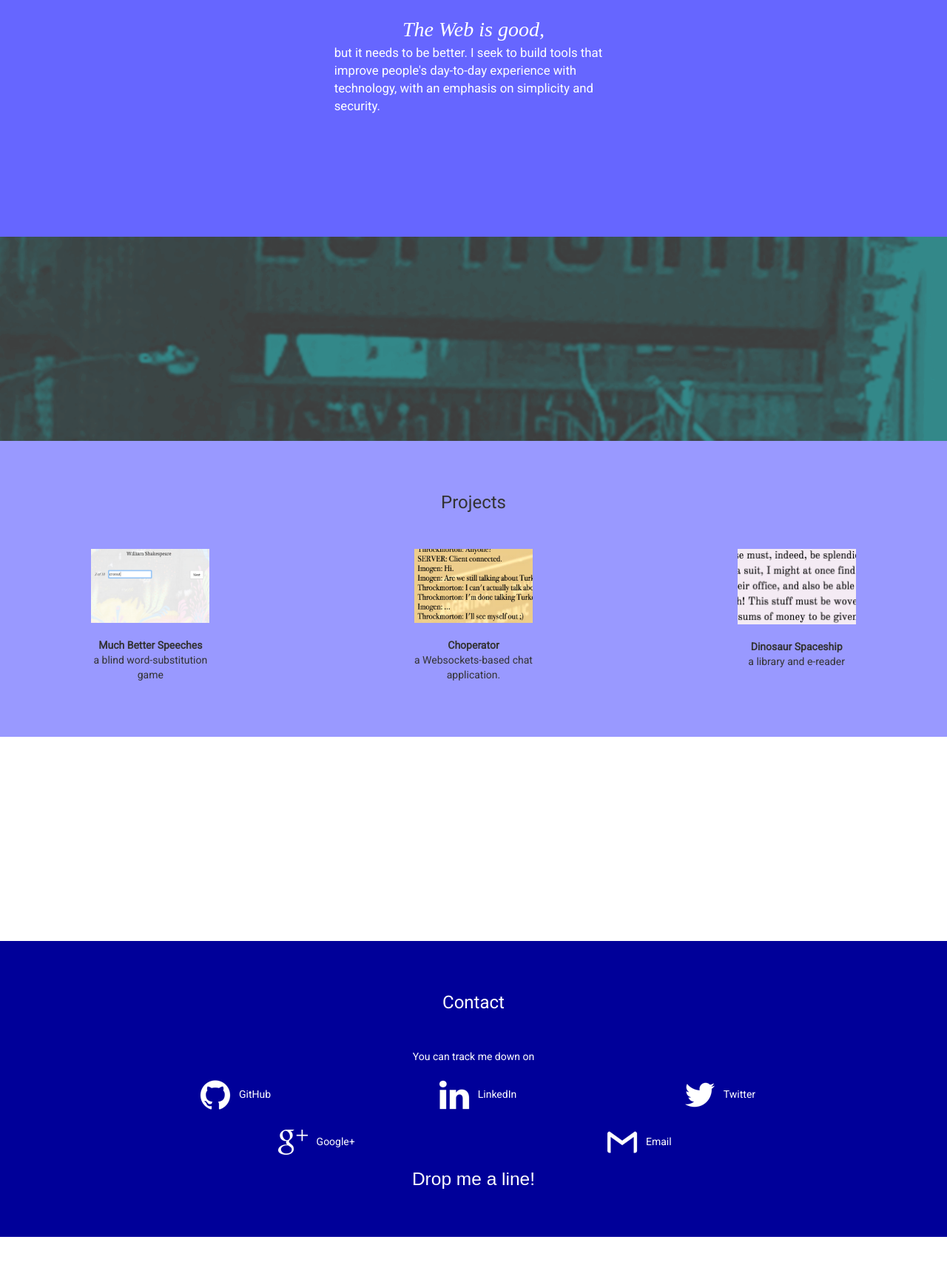
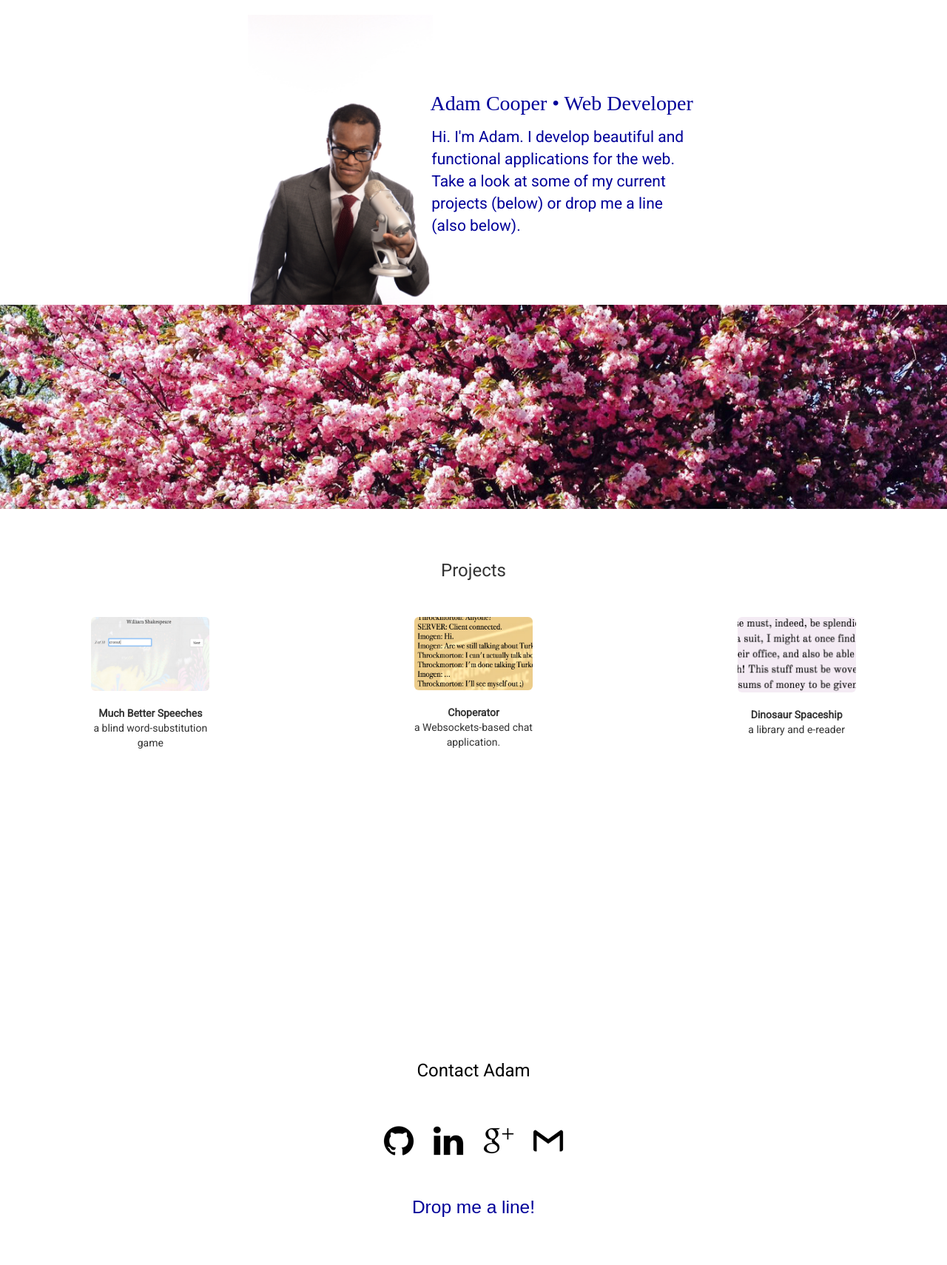
Before and after one commit to amcooper/about_me, a plain HTML site: page index.html in a window 1280 px wide. Shown: the part 80-1790 px from the top of the page at 74% size. Before the commit the page ends 1752 px from the top, so only its background shows below. Drawn offline with nearby package versions, Linux system fonts and the light colour scheme; a web font is replaced by a local one.

Commit message:
Looking good

```diff
--- a/css/stylesheet.css
+++ b/css/stylesheet.css
@@ -10,10 +10,6 @@ a:visited {
 	text-decoration: none;
 	color: white;
 }
-
-/*#main-content {
-	padding-top: 50px;
-}*/
 
 #profile {
 	display: inline;
@@ -90,8 +86,9 @@ a:visited {
 
 #about {
 	padding-top: 100px;
-	background-color: #6666ff;
-	color: white;
+	background-color: white;
+	/*background-color: #6666ff;*/
+	color: #000099;
 	min-height: 400px;
 }
 
@@ -99,17 +96,25 @@ a:visited {
 	text-align: center;
 }*/
 
+#big_photo {
+	max-width: 250px;
+}
+
+#about_text {
+	padding-top: 100px;
+	padding-left: 40px;
+}
+
 #about_text_header {
-	font-family: 'Gravitas One', serif;
-	font-style: italic;
+	font-family: 'Condiment', serif;
+	/*font-style: italic;*/
 	text-align: center;
 	font-size: 200%;
 }
 
 #about_text_body {
-	margin-top: -20px;
 	padding: 0px 10px;
-	font-size: 120%;
+	font-size: 150%;
 }
 
 .parallax-container {
@@ -119,7 +124,8 @@ a:visited {
 
 #projects {
 	padding-top: 50px;
-	background-color: #9999ff;
+	background-color: white;
+	/*background-color: #9999ff;*/
 	min-height: 400px;
 }
 
@@ -142,18 +148,26 @@ a:visited {
 }
 
 #contact {
-	background-color: #000099;
-	color: white;
+	/*background-color: #000099;*/
+	background-color: white;
+	color: #000099;
 	min-height: 400px;
 	padding-top: 50px;
 	text-align: center;
 }
 
+#contact_title {
+	color: black;
+}
+
 #contact_text {
 	text-align: center;
+	color: black;
 }
 
 #farewell {
 	font-family: 'Condiment', sans-serif;
 	font-size: 175%;
+	color: #000099;
+	margin-top: 40px;
 }
--- a/index.html
+++ b/index.html
@@ -5,7 +5,7 @@
     <meta http-equiv="X-UA-Compatible" content="IE=edge">
     <meta name="viewport" content="width=device-width, initial-scale=1">
     <!-- The above 3 meta tags *must* come first in the head; any other head content must come *after* these tags -->
-    <title>Adam Cooper</title>
+    <title>Adam Cooper | Web Developer</title>
 
     <!-- Bootstrap -->
     <!-- <link href="css/bootstrap.min.css" rel="stylesheet"> -->
@@ -35,7 +35,7 @@
             <span class="icon-bar"></span>
             <span class="icon-bar"></span>
           </button>
-          <a class="navbar-brand" href="#about"><img id="profile" src="images/profile_photo.jpg"><span>Adam Cooper</span></a>
+          <a class="navbar-brand" href="#about"><img class="img-rounded" id="profile" src="images/profile_photo.jpg"><span>Adam Cooper</span></a>
         </div>
         <div id="navbar" class="navbar-collapse collapse">
           <ul class="nav navbar-nav">
@@ -51,14 +51,19 @@
       <section>
         <div id="top-dummy"></div>
         <div id="about" class="row">
-          <div class="col-md-4 col-md-offset-4" id="about_text">
-            <span id="about_text_header" class="center-block">The Web is good,</span><br><span id="about_text_body" class="center-block">but it needs to be better. I seek to build tools that improve people's day-to-day experience with technology, with an emphasis on simplicity and security.</span>
+          <div class="col-md-2 col-md-offset-3" id="big_photo_div">
+            <img src="images/amc_ga_02_portrait.jpg" id="big_photo" alt="Adam Cooper on the air">
+          </div>
+          <div class="col-md-4" id="about_text">
+            <p id="about_text_header">Adam Cooper • Web Developer</p>
+            <p id="about_text_body">Hi. I'm Adam. I develop beautiful and functional applications for the web. Take a look at some of my current projects (below) or drop me a line (also below).</p>
+<!--             <span id="about_text_header" class="center-block">The Web is good,</span><br><span id="about_text_body" class="center-block">but it needs to be better. I seek to build tools that improve people's day-to-day experience with technology, with an emphasis on simplicity and security.</span> -->
           </div><!-- #about_text -->
         </div><!-- #about -->
       </section>
     </div>
 
-    <div class="parallax-container container-fluid" data-parallax="scroll" data-position="top" data-bleed="10" data-image-src="./images/euphoria.PNG" data-natural-width="1400" data-natural-height="998" style="height: 276px;"></div>
+    <div class="parallax-container container-fluid" data-parallax="scroll" data-position="top" data-bleed="10" data-image-src="./images/cherry.JPG" data-natural-width="1400" data-natural-height="998" style="height: 276px;"></div>
 
     <div class="container-fluid">
       <section>
@@ -68,15 +73,15 @@
           </div>
           <div class="row">
             <div class="col-md-2 col-md-offset-1 col-xs-4 col-xs-offset-4">
-              <a href="http://theadamcooper.com:2002" target="_blank"><img src="images/speeches_cut.png" alt="Much Better Speeches" class="screenshot center-block"></a>
+              <a href="http://theadamcooper.com:2002" target="_blank"><img src="images/speeches_cut.png" alt="Much Better Speeches" class="img-rounded screenshot center-block"></a>
               <p class="project_caption"><span class="project_caption_header">Much Better Speeches</span><br><span class="project_caption_body">a blind word-substitution game</span></p>
             </div>
             <div class="col-md-2 col-md-offset-2 col-xs-4 col-xs-offset-4">
-                <a href="http://theadamcooper.com:2001" target="_blank"><img src="images/choperator_cut.png" alt="Choperator" class="screenshot center-block"></a>
+                <a href="http://theadamcooper.com:2001" target="_blank"><img src="images/choperator_cut.png" alt="Choperator" class="img-rounded screenshot center-block"></a>
                 <p class="project_caption"><span class="project_caption_header">Choperator</span><br><span class="project_caption_body">a Websockets-based chat application.</span></p>
             </div>
             <div class="col-md-2 col-md-offset-2 col-xs-4 col-xs-offset-4">
-              <a href="http://theadamcooper.com:2000/index.html" target="_blank"><img src="images/dinosaur_spaceship_cut.png" alt="Dinosaur Spaceship" class="screenshot center-block"></a>
+              <a href="http://theadamcooper.com:2000/index.html" target="_blank"><img src="images/dinosaur_spaceship_cut.png" alt="Dinosaur Spaceship" class="img-rounded screenshot center-block"></a>
               <p class="project_caption"><span class="project_caption_header">Dinosaur Spaceship</span><br><span class="project_caption_body">a library and e-reader</span></p>
             </div>
           </div>
@@ -91,35 +96,15 @@
         <div id="contact" class="row">
           <!-- <div class="col-md-4"></div> -->
           <div class="row" id="contact_title">
-            <h3>Contact</h3>
+            <h3>Contact Adam</h3>
           </div>
-          <div class="row">
-            <div class="col-md-offset-4 col-md-4" id="contact_text">
-              <p>You can track me down on</p>
-            </div>
+          <div class="row center-block">
+            <a href="https://github.com/amcooper" target="_blank"><img alt="GitHub" src="images/github-64-black.png"></a>
+            <a href="https://linkedin.com/in/adamcooperdev" target="_blank"><img alt="LinkedIn" src="images/linkedin-64-black.png"></a>
+            <a href="https://plus.google.com/103274961373196334773" target="_blank"><img alt="Google+" src="images/googleplus-64-black.png"></a>
+            <a href="mailto:amcooper+about_me@gmail.com" target="_blank"><img alt="Gmail" src="images/gmail-64-black.png"></a>
           </div>
-          <div class="row">
-            <div class="col-md-offset-2 col-md-2">
-              <a href="https://github.com/amcooper" target="_target"><img alt="GitHub" src="images/github-64.png">GitHub</a>
-            </div>
-            <div class="col-md-offset-1 col-md-2">
-              <a href="https://linkedin.com/in/adamcooperdev/en" target="_target"><img alt="LinkedIn" src="images/linkedin-64.png">LinkedIn</a>
-            </div>
-            <div class="col-md-offset-1 col-md-2">
-              <a href="https://twitter.com/garriguscarraig" target="_target"><img alt="Twitter" src="images/twitter-64.png">Twitter</a>
-            </div>
-          </div>
-          <div class="row">
-                <!-- <li><a href="https://github.com/amcooper" target=""><img alt="Facebook" src="images/facebook-64.png">Facebook</a></li> -->
-            <div class="col-md-offset-3 col-md-2">
-              <a href="https://plus.google.com/amcooper" target="_target"><img alt="Google+" src="images/googleplus-64.png">Google+</a>
-            </div>
-                <!-- <li><a href="https://ello.co/amcooper" target="_target"><img alt="Ello">Ello</a></li> -->
-            <div class="col-md-offset-2 col-md-2">
-              <a href="mailto:amcooper@gmail.com" target="_target"><img alt="Gmail" src="images/gmail-64.png">Email</a>
-            </div>
-          </div>
-              <!-- <li><img alt="Telephone"><img alt="spacer">+1 646 555 0987</li> -->
+
           <div class="row center-block"><p id="farewell">Drop me a line!</p></div>
         </div><!-- #contact -->
       </section>
```
Also changed, not shown: images/amc_ga_02_portrait.jpg (added), images/github-64-black.png (added), images/gmail-64-black.png (added), images/googleplus-64-black.png (added), images/linkedin-64-black.png (added), 1 other file.
